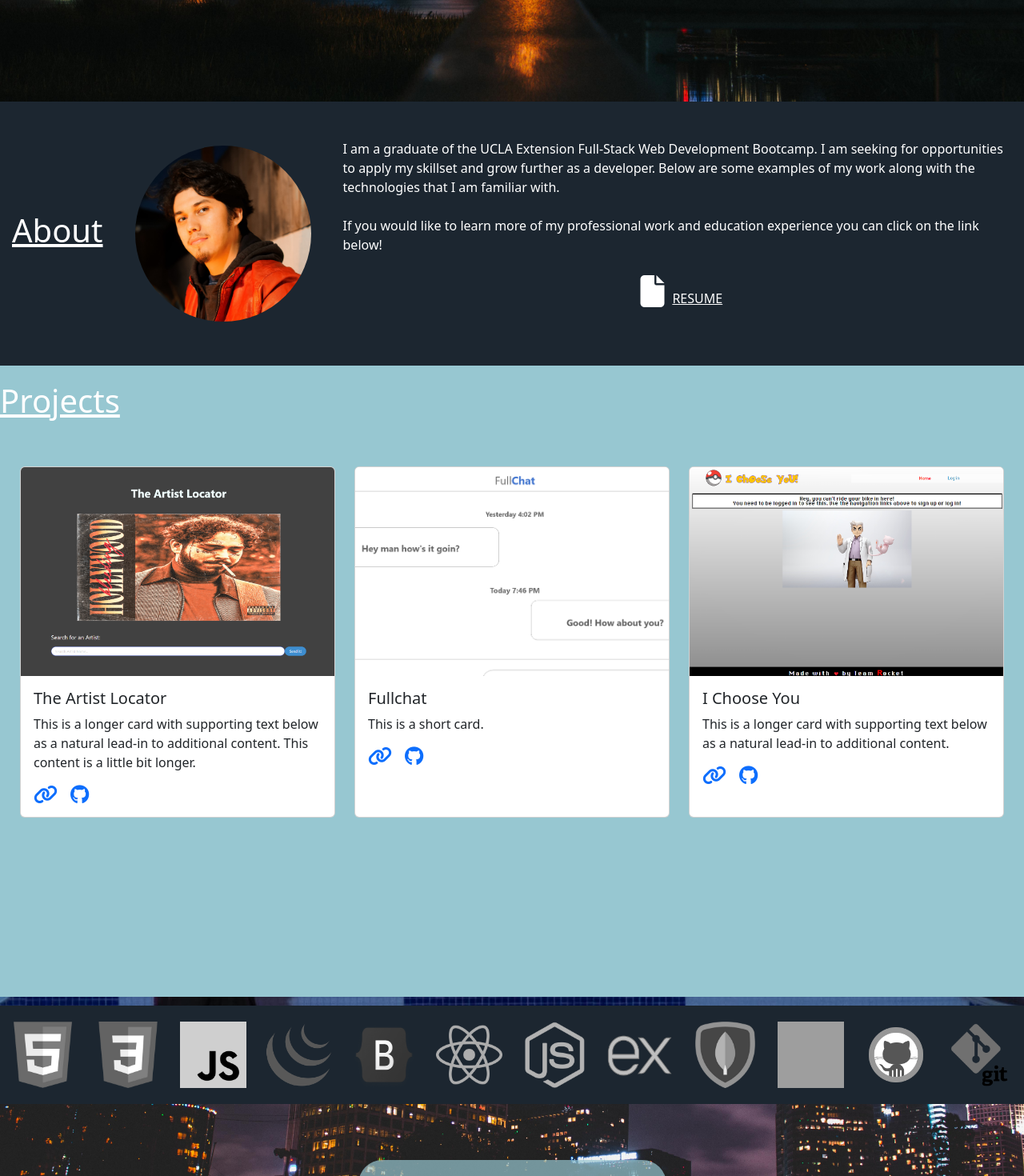
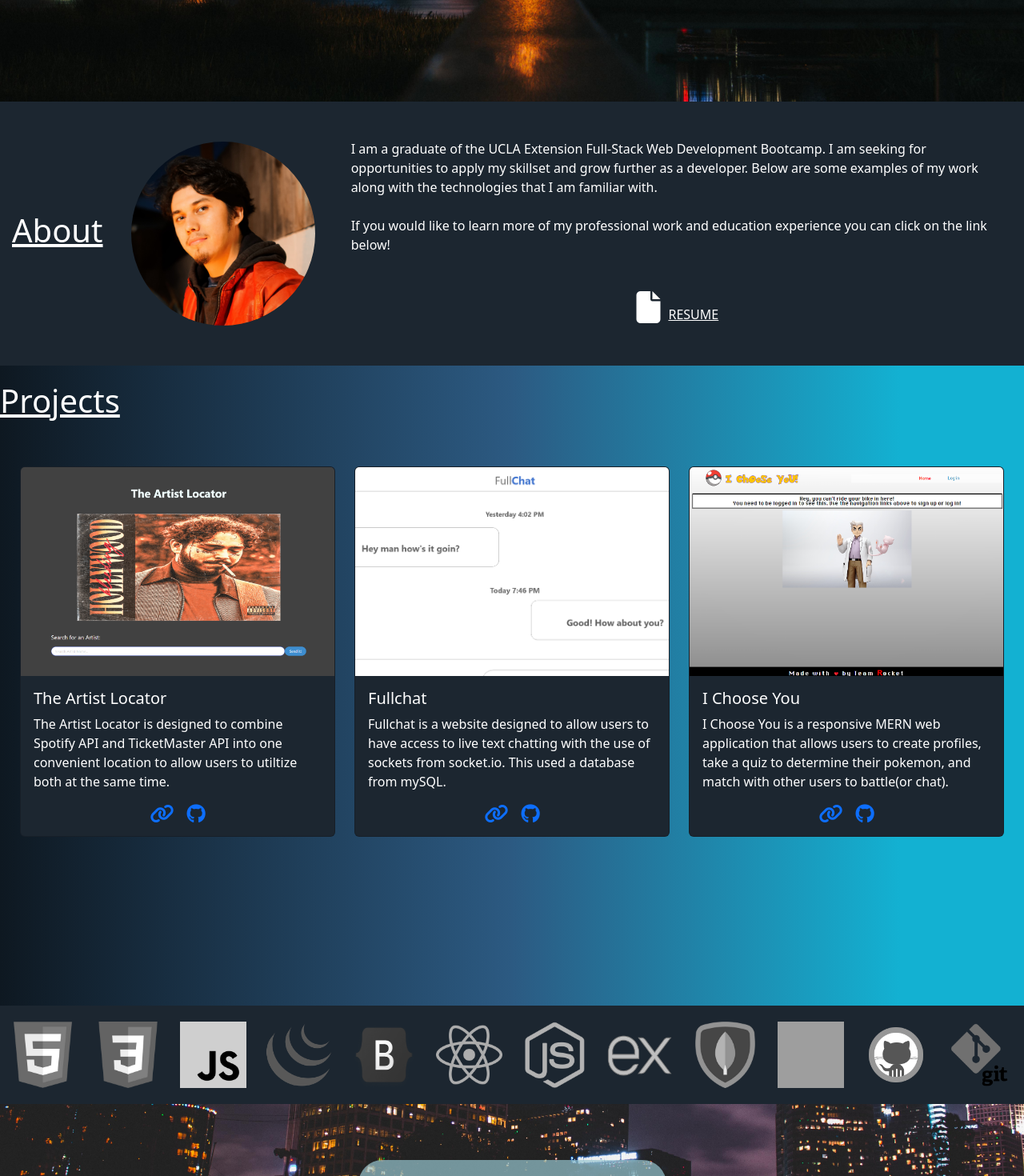
Before and after one commit to Andre-Martinez-1/react-portfolio, a React (Create React App) app: page / in a window 1280 px wide. Shown: the part 673-2143 px from the top of the page at 80% size. Built offline with nearby package versions, Linux system fonts and the light colour scheme; grey boxes are pictures that could not be loaded.

Commit message:
added a gradient and paragraphs to projects

```diff
--- a/src/components/css/about.css
+++ b/src/components/css/about.css
@@ -2,7 +2,7 @@
     width: auto;
     height: 100%;
     max-height: 300px;
-    padding: 40px;
+    padding: 35px;
     border-radius: 50%;
   }
 
@@ -34,3 +34,7 @@
   justify-content: center;
   align-items: center;
 }
+
+.paragraph{
+  padding: 20px;
+}
--- a/src/components/css/portfolio.css
+++ b/src/components/css/portfolio.css
@@ -15,7 +15,8 @@
 }
 
 .react-parallax-content{
-  background-color:rgba(151, 199, 209, 1);
+  background: rgb(14,24,33);
+  background: linear-gradient(90deg, rgba(14,24,33,1) 0%, rgba(44,90,130,1) 50%, rgba(19,177,210,1) 88%);
 
 }
 
@@ -25,3 +26,25 @@
   padding-left: 25px;
   padding-right: 25px;
 }
+
+.card{
+  background-color: #1c2630!important;
+}
+
+.card-body{
+  color: white !important;
+}
+
+.fa-link:hover{
+    color: white;
+    border-color: white;
+    background: #1c2630;
+    animation: animate 8s linear infinite;
+}
+
+.fa-github:hover{
+  color: white;
+  border-color: white;
+  background: #1c2630;
+  animation: animate 8s linear infinite;
+}
--- a/src/components/pages/About.js
+++ b/src/components/pages/About.js
@@ -1,5 +1,5 @@
-import React from 'react';
-import ProfilePicture from "../../assets/background-imgs/Profile-pic.jpg"
+import React from "react";
+import ProfilePicture from "../../assets/background-imgs/Profile-pic.jpg";
 import "../css/about.css";
 
 export default function About() {
@@ -7,21 +7,32 @@ export default function About() {
     <div>
       <div className="about-me" id="about">
         <div className="about-text">
-      <h1 className='title-mb-3'>About</h1>
-         <img src = {ProfilePicture} alt ="Andre profile" className="profile-pic"></img>
-         <div>
-      <p>
-        I am a graduate of the UCLA Extension Full-Stack Web Development Bootcamp.
-        I am seeking for opportunities to apply my skillset and grow further as a developer.
-        Below are some examples of my work along with the technologies that I am familiar with.
+          <h1 className="title-mb-3">About</h1>
+          <div className="row justify-content-center align-items-center">
+            <div className="col-12 col-xl-3 text-center">
+              {" "}
+              <img
+                src={ProfilePicture}
+                alt="Andre profile"
+                className="profile-pic"
+              ></img>
+            </div>
+            <div className="col-12 col-xl-9">
+              <p className="paragraph">
+                I am a graduate of the UCLA Extension Full-Stack Web Development
+                Bootcamp. I am seeking for opportunities to apply my skillset
+                and grow further as a developer. Below are some examples of my
+                work along with the technologies that I am familiar with.
                 <br></br>
                 <br></br>
-        If you would like to learn more of my professional work and education
-        experience you can click on the link below!
-
+                If you would like to learn more of my professional work and
+                education experience you can click on the link below!
               </p>
               <p className="text-center">
-        <a href="https://drive.google.com/uc?export=download&id=1btb7321UwB3Kzgn_6Q_xtEf3OUJUX29dAe2NqAWNtpU" className="text-center">
+                <a
+                  href="https://drive.google.com/uc?export=download&id=1btb7321UwB3Kzgn_6Q_xtEf3OUJUX29dAe2NqAWNtpU"
+                  className="text-center"
+                >
                   <i class="fa-solid fa-file"></i>RESUME
                 </a>
               </p>
@@ -29,5 +40,6 @@ export default function About() {
           </div>
         </div>
       </div>
+    </div>
   );
 }
--- a/src/components/pages/Portfolio.js
+++ b/src/components/pages/Portfolio.js
@@ -1,15 +1,19 @@
-import React from 'react';
-import { Parallax } from 'react-parallax';
-import Swingers from "../../assets/background-imgs/IMG_4939.jpg"
+import React from "react";
+import { Parallax } from "react-parallax";
+import Swingers from "../../assets/background-imgs/IMG_4939.jpg";
 import "../css/portfolio.css";
-import artist from "../../assets/project-imgs/artist-locator.png"
-import fullchat from "../../assets/project-imgs/fullchat2.png"
-import pokemon from "../../assets/project-imgs/i-choose-you.png"
+import artist from "../../assets/project-imgs/artist-locator.png";
+import fullchat from "../../assets/project-imgs/fullchat2.png";
+import pokemon from "../../assets/project-imgs/i-choose-you.png";
 
-export default function Portfolio(){
-  return(
-<Parallax className="projects-background" bgImage={Swingers} bgImageAlt="Image of Andre Martinez walking in front of Swingers Diner" strength={800}>
-
+export default function Portfolio() {
+  return (
+    <Parallax
+      className="projects-background"
+      bgImage={Swingers}
+      bgImageAlt="Image of Andre Martinez walking in front of Swingers Diner"
+      strength={800}
+    >
       <div>
         <div className="portfolio-details" id="portfolio">
           <h1>Projects</h1>
@@ -19,35 +23,91 @@ export default function Portfolio(){
       <div class="row row-cols-1 row-cols-md-3">
         <div class="col mb-4">
           <div class="card h-100">
-      <img src={artist} class="card-img-top" alt="artist locator website"></img>
+            <img
+              src={artist}
+              class="card-img-top"
+              alt="artist locator website"
+            ></img>
             <div class="card-body">
               <h5 class="card-title">The Artist Locator</h5>
-        <p class="card-text">This is a longer card with supporting text below as a natural lead-in to additional content. This content is a little bit longer.</p>
-        <a href="https://jonathan-lee8.github.io/the-rockstars/" class="card-link"><i class="fa-solid fa-xl fa-link"></i></a>
-        <a href="https://github.com/jonathan-lee8/the-rockstars" class="card-link"><i class="fa-brands fa-xl fa-github"></i></a>
-
+              <p class="card-text">
+                The Artist Locator is designed to combine Spotify API and
+                TicketMaster API into one convenient location to allow users to
+                utiltize both at the same time.
+              </p>
+              <div className="text-center">
+                {" "}
+                <a
+                  href="https://jonathan-lee8.github.io/the-rockstars/"
+                  class="card-link"
+                >
+                  <i class="fa-solid fa-xl fa-link"></i>
+                </a>
+                <a
+                  href="https://github.com/jonathan-lee8/the-rockstars"
+                  class="card-link"
+                >
+                  <i class="fa-brands fa-xl fa-github"></i>
+                </a>
+              </div>
             </div>
           </div>
         </div>
         <div class="col mb-4">
           <div class="card h-100">
-      <img src={fullchat} class="card-img-top" alt="fullchat website"></img>
+            <img
+              src={fullchat}
+              class="card-img-top"
+              alt="fullchat website"
+            ></img>
             <div class="card-body">
               <h5 class="card-title">Fullchat</h5>
-        <p class="card-text">This is a short card.</p>
-        <a href="https://stormy-basin-09335.herokuapp.com/login" class="card-link"><i class="fa-solid fa-xl fa-link"></i></a>
-        <a href="https://github.com/Sam-T-G/FullChat" class="card-link"><i class="fa-brands fa-xl fa-github"></i></a>
+              <p class="card-text">
+                Fullchat is a website designed to allow users to have access to
+                live text chatting with the use of sockets from socket.io. This
+                used a database from mySQL.
+              </p>
+
+              <div className="text-center">
+                <a
+                  href="https://stormy-basin-09335.herokuapp.com/login"
+                  class="card-link"
+                >
+                  <i class="fa-solid fa-xl fa-link"></i>
+                </a>
+                <a href="https://github.com/Sam-T-G/FullChat" class="card-link">
+                  <i class="fa-brands fa-xl fa-github"></i>
+                </a>
+              </div>
             </div>
           </div>
         </div>
         <div class="col mb-4">
           <div class="card h-100">
-      <img src={pokemon} class="card-img-top" alt="i choose you website"></img>
+            <img
+              src={pokemon}
+              class="card-img-top"
+              alt="i choose you website"
+            ></img>
             <div class="card-body">
               <h5 class="card-title">I Choose You</h5>
-        <p class="card-text">This is a longer card with supporting text below as a natural lead-in to additional content.</p>
-        <a href="https://ichooseyou.herokuapp.com/" class="card-link"><i class="fa-solid fa-xl fa-link"></i></a>
-        <a href="https://github.com/a-riveragonzalez/i-choose-you" class="card-link"><i class="fa-brands fa-xl fa-github"></i></a>
+              <p class="card-text">
+                I Choose You is a responsive MERN web application that allows
+                users to create profiles, take a quiz to determine their
+                pokemon, and match with other users to battle(or chat).
+              </p>
+              <div className="text-center">
+                {" "}
+                <a href="https://ichooseyou.herokuapp.com/" class="card-link">
+                  <i class="fa-solid fa-xl fa-link"></i>
+                </a>
+                <a
+                  href="https://github.com/a-riveragonzalez/i-choose-you"
+                  class="card-link"
+                >
+                  <i class="fa-brands fa-xl fa-github"></i>
+                </a>
+              </div>
             </div>
           </div>
         </div>
```
Lines whose indentation alone changed are shown as unchanged.
